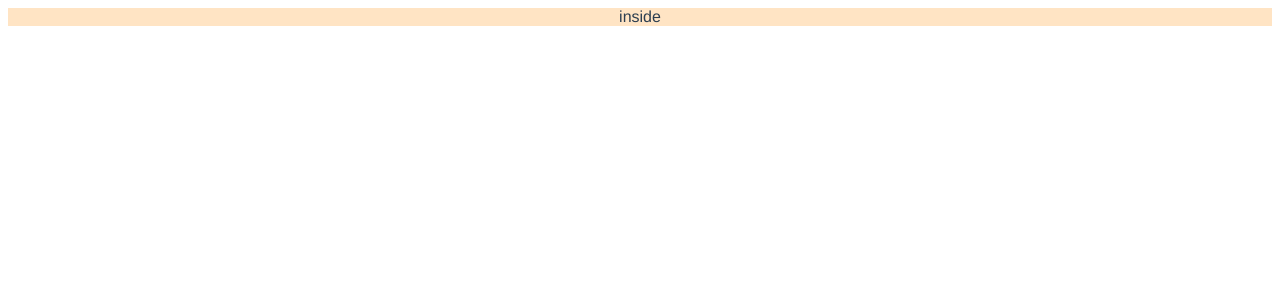
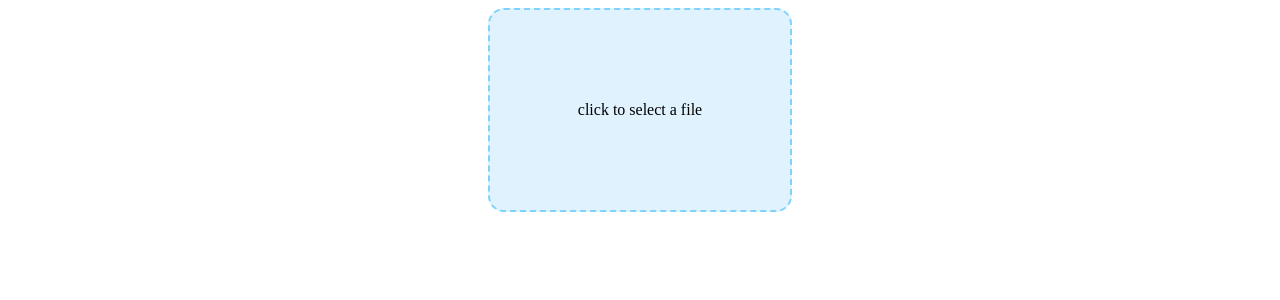
Before and after one commit to fmabid/vue3-simple-dropzone, a Vue app: page / in a window 1280 px wide. Shown: the top 300 px of the page. Built offline with nearby package versions, Linux system fonts and the light colour scheme.

Commit message:
on clicke selct file

```diff
--- a/package.json
+++ b/package.json
@@ -1,5 +1,5 @@
 {
-  "name": "dropzone-vue3",
+  "name": "vue3-simple-dropzone",
   "version": "0.0.0",
   "scripts": {
     "dev": "vite",
--- a/src/App.vue
+++ b/src/App.vue
@@ -3,17 +3,7 @@
 </template>
 
 <script setup lang="ts">
-import Dropzone from "./components/dropzone.vue";
+import Dropzone from "./components/Dropzone.vue";
 </script>
 
-<style>
-#app {
-  font-family: Avenir, Helvetica, Arial, sans-serif;
-  -webkit-font-smoothing: antialiased;
-  -moz-osx-font-smoothing: grayscale;
-  text-align: center;
-  color: #2c3e50;
-  margin-left: auto;
-  margin-right: auto;
-}
-</style>
+<style></style>
--- a/src/components/Dropzone.vue
+++ b/src/components/Dropzone.vue
@@ -1,19 +1,54 @@
 <template>
-  <div class="upBody">
-    <div>inside</div>
+  <div class="d-flex-all-center d-mainbody">
+    <div ref="refDropzone" class="d-dropzone">
+      <input ref="refFile" type="file" @change="onDrop" style="display: none" />
+
+      <div @click="refFile.click()" class="d-h-full d-flex-all-center">
+        <!-- <span v-if="isDragActive">Drop the files here ...</span>
+        <span v-else>Drag 'n' drop image here, or click to select image</span> -->
+        <p>click to select a file</p>
+      </div>
+    </div>
   </div>
 </template>
 
 <script setup lang="ts">
 import { ref } from "vue";
 
-defineProps<{ msg: string }>();
+// defineProps<{ msg: string }>();
+const emit = defineEmits(["onUploaded"]);
 
-const count = ref(0);
+const refFile = ref();
+const refDropzone = ref();
+
+function onDrop(acceptFiles: any) {
+  console.log(acceptFiles.target.files["0"]);
+
+  emit("onUploaded", acceptFiles.target.files["0"]);
+}
 </script>
 
 <style scoped>
-.upBody {
-  background-color: bisque;
+.d-h-full {
+  height: 100%;
+}
+.d-flex-all-center {
+  display: flex;
+  flex-direction: row;
+  align-items: center;
+  justify-content: center;
+}
+.d-mainbody {
+  position: relative;
+}
+
+.d-dropzone {
+  width: 300px;
+  height: 200px;
+  background-color: rgb(224 242 254 / 1);
+  border-width: 2px;
+  border-color: rgb(125 211 252 / 1);
+  border-style: dashed;
+  border-radius: 1rem;
 }
 </style>
```
